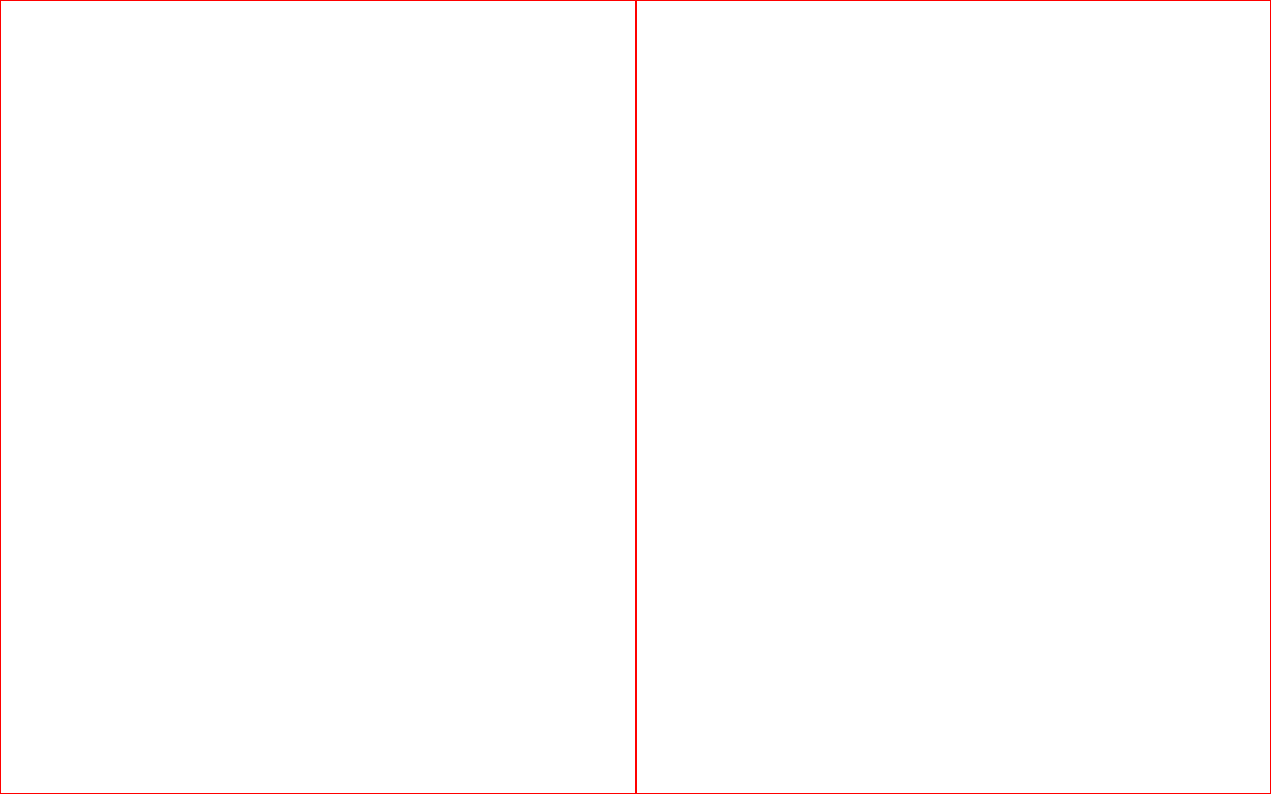
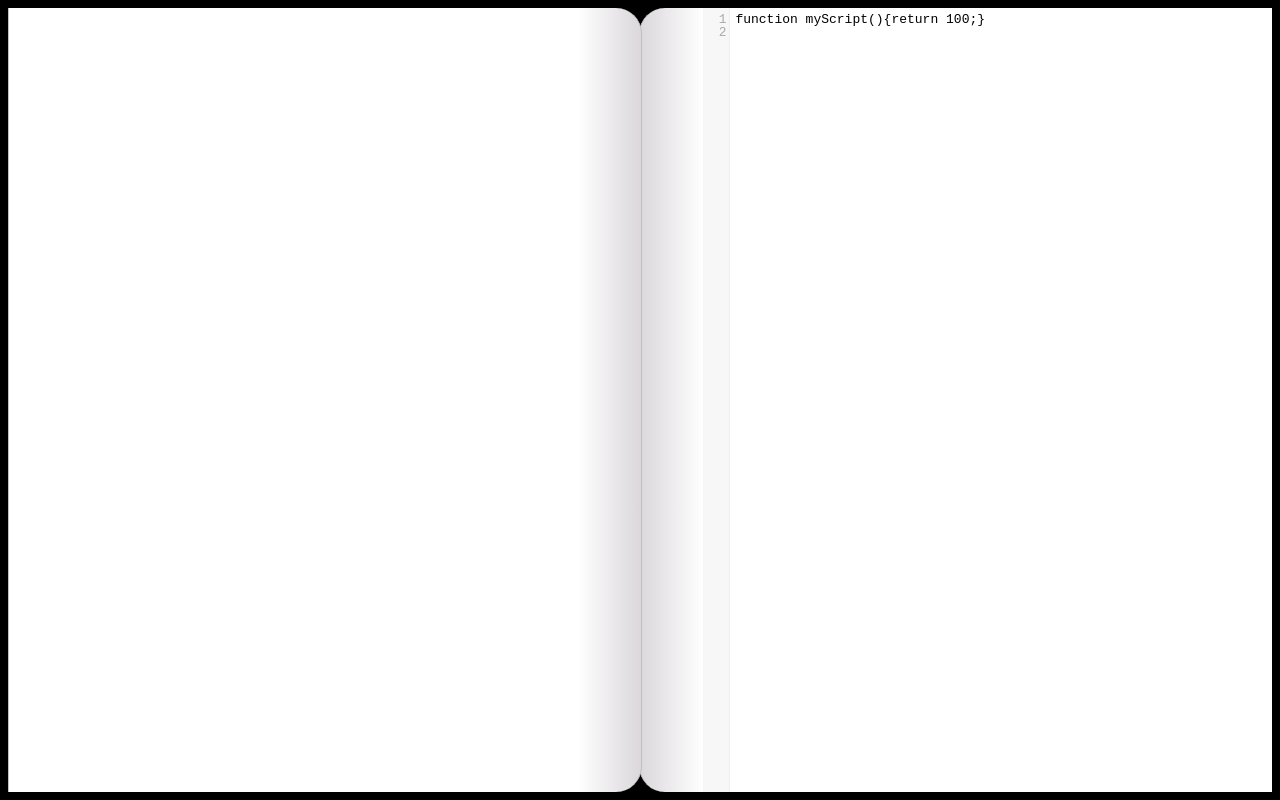
Before and after one commit to fightinjoe/11-Things-Editor, a plain HTML site: page index.html in a window 1280 px wide. Drawn offline with Linux system fonts and the light colour scheme.

Commit message:
Book styling

```diff
--- a/base.css
+++ b/base.css
@@ -1,9 +1,45 @@
 body {
-  margin:0;
-  padding:0;
   font-family:sans-serif;
+  background:Black;
 }
 
-.CodeMirror, textarea {
-  /*-webkit-user-select: none;*/
+#book {
+  height:100%;
+  position:relative;
 }
+
+#book .wrapper {
+  background-image: -webkit-linear-gradient(right, rgb(255,255,255) 90%, rgb(219,215,219) 100%);
+  position:absolute;
+  top:0;
+  bottom:0;
+  width:50%;
+  right:0;
+  border-top-left-radius:26px;
+  border-bottom-left-radius:26px;
+  border-left:1px solid Silver;
+}
+
+#book .wrapper+.wrapper {
+  background-image: -webkit-linear-gradient(left, rgb(255,255,255) 90%, rgb(219,215,219) 100%);
+  right:inherit;
+  left:0;
+  border-radius:0;
+  border-top-right-radius:26px;
+  border-bottom-right-radius:26px;
+  border-right:1px solid Silver;
+}
+
+iframe, textarea, .CodeMirror {
+  border:none;
+  height:100%;
+  width:90%
+}
+
+textarea, .CodeMirror {
+  float:right;
+}
+
+.CodeMirror-scroll {
+  height: 100%; overflow: auto;
+}
--- a/index.html
+++ b/index.html
@@ -11,19 +11,17 @@
 
   <link rel="stylesheet" type="text/css" href="base.css" />
 
-  <style type="text/css">
-    textarea, .CodeMirror, iframe {
-      width:49.5%;
-      height:99%;
-      float:left;
-      border:1px solid Red;
-    }
-  </style>
 </head>
 <body>
 
-  <iframe id="preview"></iframe>
-  <textarea id="editor"></textarea>
+    <div id="book">
+      <div class="wrapper">
+        <!-- <textarea id="editor"></textarea> -->
+      </div>
+      <div class="wrapper">
+        <iframe id="preview"></iframe>
+      </div>
+    </div>
 
 </body>
 <script type="text/javascript">
@@ -37,7 +35,14 @@
     preview.close();
   }
 
-  var myCodeMirror = CodeMirror.fromTextArea( document.getElementById('editor'), {onUpdate : handleUpdate} );
+  // var myCodeMirror = CodeMirror.fromTextArea( document.getElementById('editor'), {onUpdate : handleUpdate} );
+
+  var myCodeMirror = CodeMirror(document.getElementsByClassName('wrapper')[0], {
+    value: "function myScript(){return 100;}\n",
+    mode:  "htmlmixed",
+    lineNumbers: true,
+    onUpdate: handleUpdate
+  });
 
   document.addEventListener('keydown', handleKeyDown, false);
   document.addEventListener('keyup',   handleKeyUp,   false);
@@ -94,7 +99,7 @@
   function handleMouseUp(e) { mouseDown = false; }
   function handleMouseMove(e) {
     if( !mouseDown ) return;
-    // console.log( myCodeMirror.replaceSelection( nextInteger(myCodeMirror.getSelection()) ) );
+
     myCodeMirror.replaceSelection( next(e) );
 
     e.preventDefault();
@@ -102,7 +107,6 @@
   }
 
   function next(e) {
-    // console.log(pos.value + (e.pageY - pos.origin.y)/pos.step + pos.suffix);
     var step = shiftDown ? 0.1 : pos.step;
     return pos.value + (e.pageX - pos.origin.x)/step + pos.suffix;
   }
```
